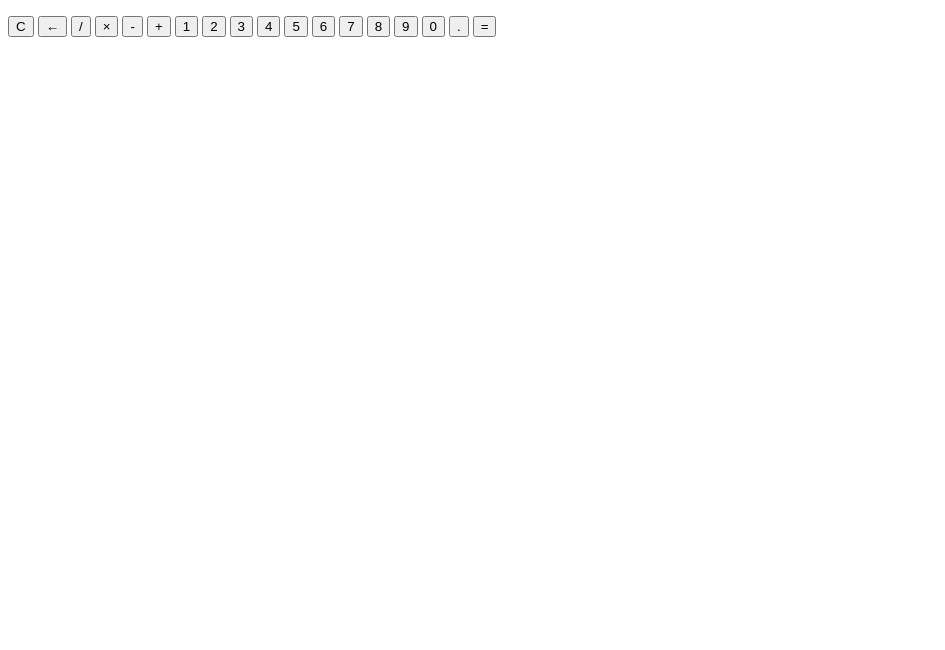
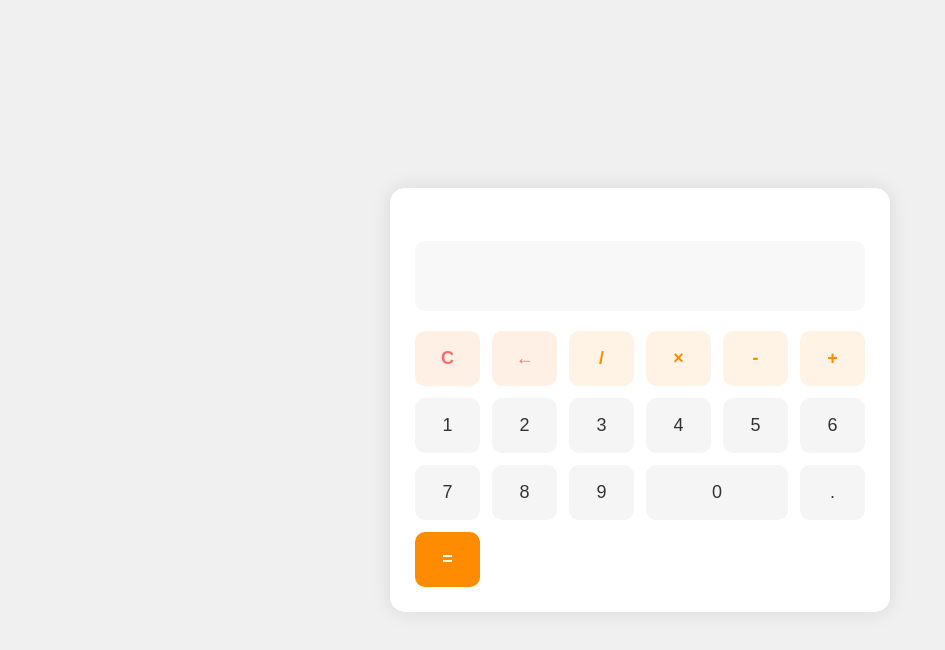
Before and after one commit to Dukedanidd/Tarea3Frontend, a website built with Vite: page index.html in a window 1280 px wide. Shown: the whole page, without its empty margins (0-945 px from the left). Built offline with nearby package versions, Linux system fonts and the light colour scheme.

Commit message:
Add style calculator

```diff
--- a/index.html
+++ b/index.html
@@ -2,6 +2,7 @@
 <html lang="en">
   <head>
     <meta charset="UTF-8" />
+    <link rel="stylesheet" href="style.css">
     <link rel="icon" type="image/svg+xml" href="/vite.svg" />
     <meta name="viewport" content="width=device-width, initial-scale=1.0" />
     <title>Simple Calculator</title>
--- /dev/null
+++ b/style.css
@@ -0,0 +1,104 @@
+body {
+    font-family: Arial, sans-serif;
+    display: flex;
+    justify-content: center;
+    align-items: center;
+    height: 100vh;
+    margin: 0;
+    background-color: #f0f0f0;
+  }
+
+  .calculator {
+    background-color: #ffffff;
+    border-radius: 15px;
+    box-shadow: 0 0 20px rgba(0, 0, 0, 0.1);
+    padding: 25px;
+    width: 450px;
+  }
+
+  #display {
+    background-color: #f8f8f8;
+    border: none;
+    border-radius: 10px;
+    font-size: 28px;
+    height: 70px;
+    margin-bottom: 20px;
+    padding: 15px;
+    text-align: right;
+    width: 100%;
+    box-sizing: border-box;
+  }
+
+  .buttons {
+    display: grid;
+    grid-template-columns: repeat(6, 1fr);
+    gap: 12px;
+  }
+
+  button {
+    background-color: #f5f5f5;
+    border: none;
+    border-radius: 10px;
+    color: #333;
+    cursor: pointer;
+    font-size: 18px;
+    height: 55px;
+    transition: all 0.2s ease;
+    display: flex;
+    justify-content: center;
+    align-items: center;
+    font-weight: 500;
+    width: 100%;
+  }
+
+  button:hover {
+    background-color: #e8e8e8;
+    transform: translateY(-2px);
+    box-shadow: 0 2px 5px rgba(0,0,0,0.1);
+  }
+
+  .operator {
+    background-color: #fff3e6;
+    color: #ff8c00;
+    font-weight: bold;
+  }
+
+  .operator:hover {
+    background-color: #ffe9cc;
+  }
+
+  .key-0 {
+    grid-column: span 2;
+  }
+
+  .key-equals {
+    background-color: #ff8c00;
+    color: white;
+    font-weight: bold;
+  }
+
+  .key-equals:hover {
+    background-color: #ff7400;
+  }
+
+  .key-clear, .key-backspace {
+    background-color: #fff0e6;
+    color: #ff6b6b;
+    font-weight: bold;
+  }
+
+  .key-clear:hover, .key-backspace:hover {
+    background-color: #ffe0e0;
+  }
+
+  @media (max-width: 480px) {
+    .calculator {
+      width: 95%;
+      padding: 15px;
+    }
+
+    button {
+      font-size: 16px;
+      height: 45px;
+    }
+  }
```
